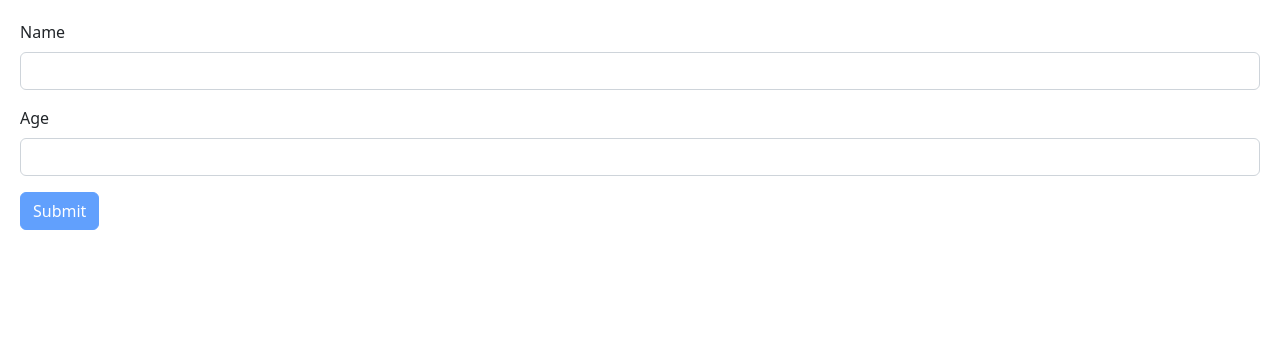
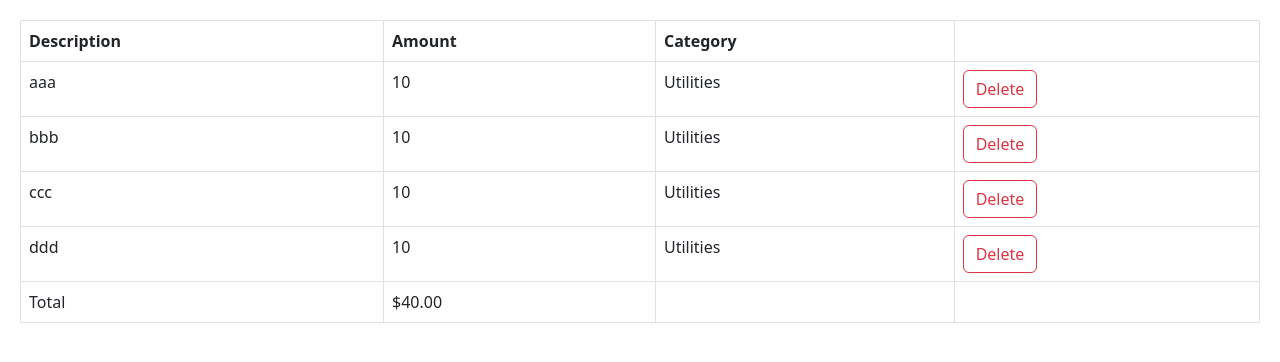
Before and after one commit to Paulgorithms/react-app, a React (Vite) app: page / in a window 1280 px wide. Shown: the top 362 px of the page. Built offline with nearby package versions, Linux system fonts and the light colour scheme.

Commit message:
Build expense list.

```diff
--- a/src/App.tsx
+++ b/src/App.tsx
@@ -1,9 +1,20 @@
-import Form from "./components/Form";
+import { useState } from "react";
+import ExpenseList from "./expense-tracker/components/ExpenseList";
 
 function App() {
+  const [expenses, setExpenses] = useState([
+    { id: 1, description: "aaa", amount: 10, category: "Utilities" },
+    { id: 2, description: "bbb", amount: 10, category: "Utilities" },
+    { id: 3, description: "ccc", amount: 10, category: "Utilities" },
+    { id: 4, description: "ddd", amount: 10, category: "Utilities" },
+  ]);
+
   return (
     <div>
-      <Form></Form>
+      <ExpenseList
+        expenses={expenses}
+        onDelete={(id) => setExpenses(expenses.filter((e) => e.id !== id))}
+      />
     </div>
   );
 }
--- /dev/null
+++ b/src/expense-tracker/components/ExpenseList.tsx
@@ -0,0 +1,62 @@
+import React from "react";
+
+interface Expense {
+  id: number;
+  description: string;
+  amount: number;
+  category: string;
+}
+
+interface Props {
+  expenses: Expense[];
+  onDelete: (id: number) => void;
+}
+
+const ExpenseList = ({ expenses, onDelete }: Props) => {
+  if (expenses.length === 0) return null;
+
+  return (
+    <table className="table table-bordered">
+      <thead>
+        <tr>
+          <th>Description</th>
+          <th>Amount</th>
+          <th>Category</th>
+          <th></th>
+        </tr>
+      </thead>
+      <tbody>
+        {expenses.map((expense) => (
+          <tr key={expense.id}>
+            <td>{expense.description}</td>
+            <td>{expense.amount}</td>
+            <td>{expense.category}</td>
+            <td>
+              <button
+                className="btn btn-outline-danger"
+                onClick={() => onDelete(expense.id)}
+              >
+                Delete
+              </button>
+            </td>
+          </tr>
+        ))}
+      </tbody>
+      <tfoot>
+        <tr>
+          <td>Total</td>
+          <td>
+            $
+            {expenses
+              .reduce((acc, expense) => expense.amount + acc, 0)
+              .toFixed(2)}
+          </td>
+          <td></td>
+          <td></td>
+        </tr>
+      </tfoot>
+    </table>
+  );
+};
+
+export default ExpenseList;
```
